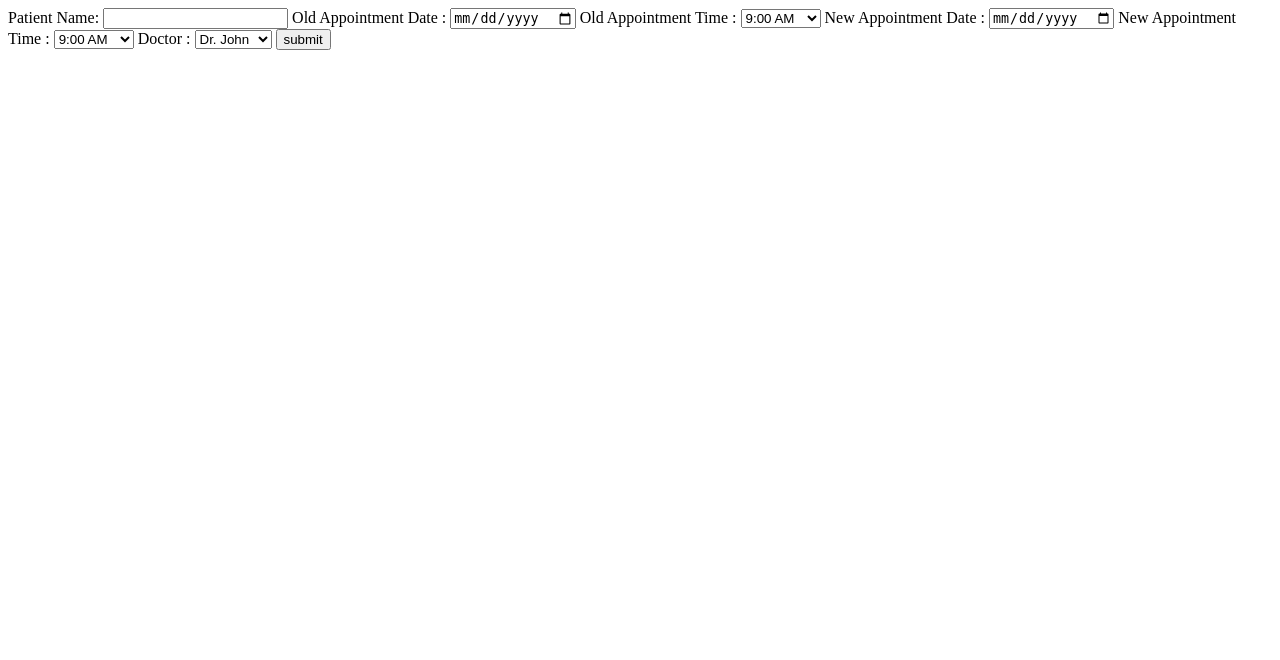
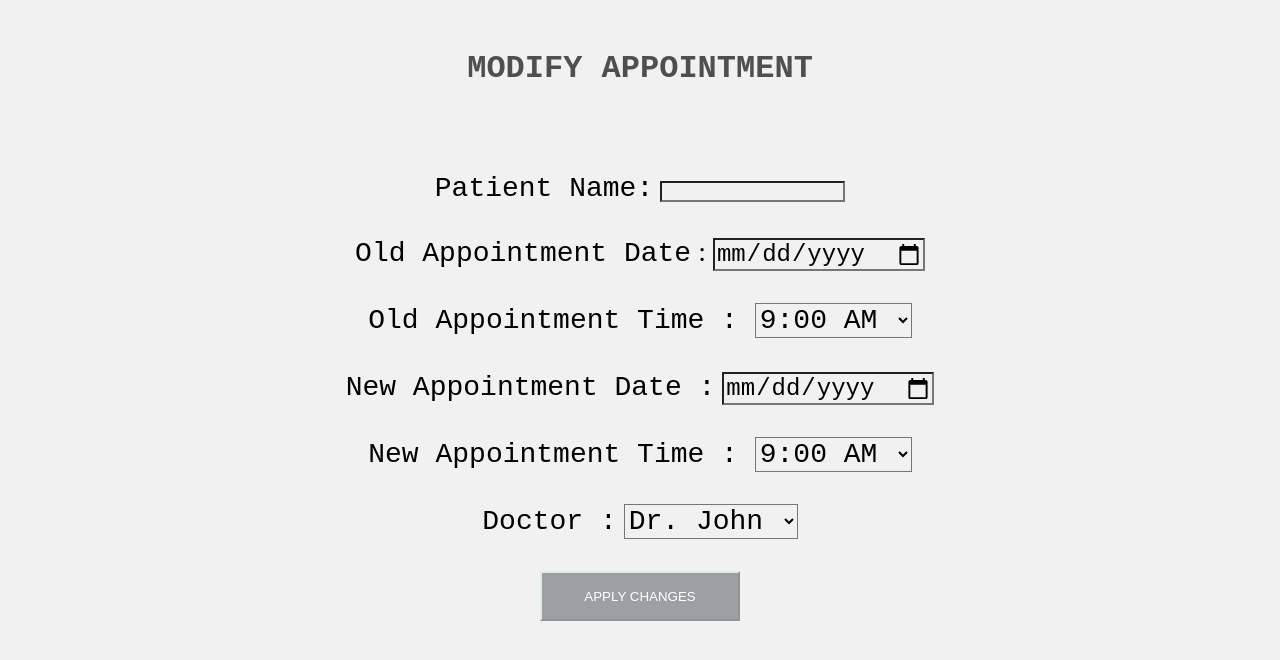
Before and after one commit to VedhaSankar/health-care-app, a Flask app: page /modify-appointment in a window 1280 px wide. Shown: the top 660 px of the page. Run offline with Flask 3, Linux system fonts and the light colour scheme; parts of the project's set-up code (start-up, migrations or seed data) failed here and were passed over.

Commit message:
modify-aappointment-ui

```diff
--- a/app.py
+++ b/app.py
@@ -350,10 +350,10 @@ def modify_appointment():
 
 
                 myquery = { "first_name": pn }
-                newvalues = { "$set": { "appointment_date": nad } }
+                newvalues = { "$set": { "appointment_date": nad  ,"time_slot": nat}}
                 # newvalues1 = { "$set": { "time_slot": nat } }
 
-                patient_collection.update_one(myquery, newvalues)
+                patient_collection.update(myquery, newvalues)
                 # patient_collection.update_one(myquery, newvalues)
 
             return render_template("modify-appointment.html",message="success")
--- a/templates/modify-appointment.html
+++ b/templates/modify-appointment.html
@@ -5,12 +5,71 @@
     <meta http-equiv="X-UA-Compatible" content="IE=edge">
     <meta name="viewport" content="width=device-width, initial-scale=1.0">
     <title>Document</title>
+    <style>
+        .btn{
+            /* padding:25px; */
+            background: #9ca0a0;
+	        color: white;
+	        border-style: outset;
+	        border-color: #e1e8ec;
+	        height: 50px;
+	        width: 200px;
+	        font: bold15px arial,sans-serif;
+	        text-shadow: none;
+}
+*{
+    background-color:rgb(241, 241, 241);
+}
+.header{
+    /* background-color:alice aliceblue; */
+    height:100px;
+}
+.h1{
+    padding-top:29px;
+}
+
+.body{
+    padding-top:50px;
+    font-size: 28px;
+    text-align: center;
+    /* background-color: aliceblue; */
+}
+
+label{
+    font-family: 'Courier New', Courier, monospace;
+    font-size: 28px;
+
+}
+select{
+    font-family: 'Courier New', Courier, monospace;
+    font-size: 28px;
+}
+#msg{
+    text-align: center;
+    font-family: 'Courier New', Courier, monospace;
+    font-size: 28px;
+}
+#dt{
+    font-family: 'Courier New', Courier, monospace;
+    font-size: 24px;
+}
+
+    </style>
 </head>
 <body>
+    <div class="header">
+        <center><h1 class="h1" style="color:rgb(80, 79, 77);font-family: 'Courier New', Courier, monospace;">MODIFY APPOINTMENT</h1></center>
+
+
+
+    </div>
+    <div class="body">
+
+
     <form action="/modify-appointment" method="post">
-        Patient Name: <input type="text" name="pn" id="pn">
-        Old Appointment Date : <input type="date" name="oad">
-        Old Appointment Time :  <select id="oat" name="oat">
+        <label>Patient Name:</label> <input type="text" name="pn" id="pn"><br><br>
+        <label> Old Appointment Date</label> : <input type="date" name="oad" id="dt"><br><br>
+        <label>Old Appointment Time : </label> <select id="oat" name="oat"><br>
             <option value="9:00 AM">9:00 AM</option>
             <option value="10:00 AM">10:00 AM</option>
             <option value="11:00 AM">11:00 AM</option>
@@ -20,9 +79,9 @@
             <option value="3:00 PM">3:00 PM</option>
             <option value="4:00 PM">4:00 PM</option>
             <option value="5:00 PM">5:00 PM</option>
-          </select>
-          New Appointment Date : <input type="date" name="nad">
-          New Appointment Time :  <select id="nat" name="nat">
+          </select><br><br>
+        <label>  New Appointment Date :</label> <input type="date" name="nad" id="dt"><br><br>
+    <label> New Appointment Time : </label> <select id="nat" name="nat"><br><br>
               <option value="9:00 AM">9:00 AM</option>
               <option value="10:00 AM">10:00 AM</option>
               <option value="11:00 AM">11:00 AM</option>
@@ -32,15 +91,17 @@
               <option value="3:00 PM">3:00 PM</option>
               <option value="4:00 PM">4:00 PM</option>
               <option value="5:00 PM">5:00 PM</option>
-            </select>
+            </select><br><br>
 
-            Doctor : <select id="doctor" name="doc" class="form-control">
+        <label > Doctor :</label> <select id="doctor" name="doc" class="form-control">
                 <option value="Dr. John">Dr. John</option>
                 <option value="Dr. Smith">Dr. Smith</option>
                 <option value="Dr. David">Dr. David</option>
-              </select>
-              <input type="submit" value="submit">
+              </select><br><br>
+           <div class="bt">   <input type="submit" class="btn" value="APPLY CHANGES"></div>
     </form>
-    {{message}}
+    <br>
+</div>
+  <div id="msg">{{message}}</div>
 </body>
 </html>
```
